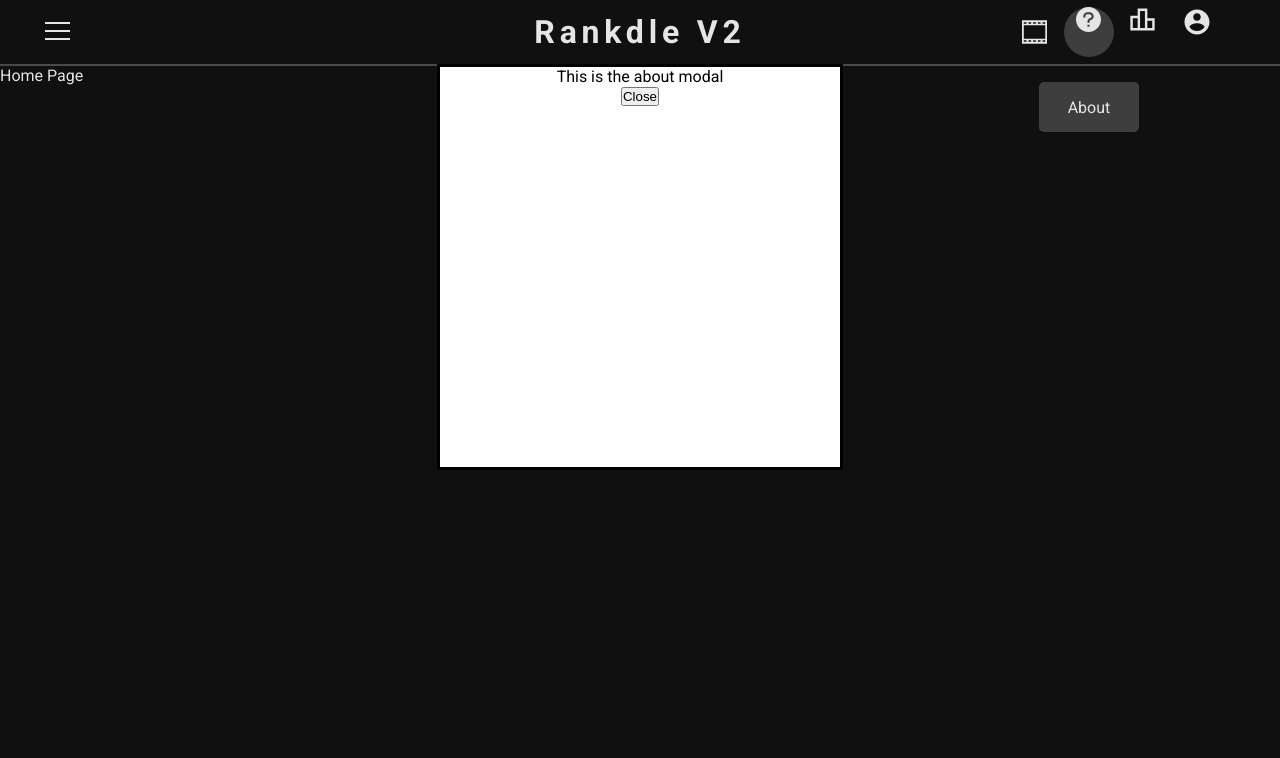
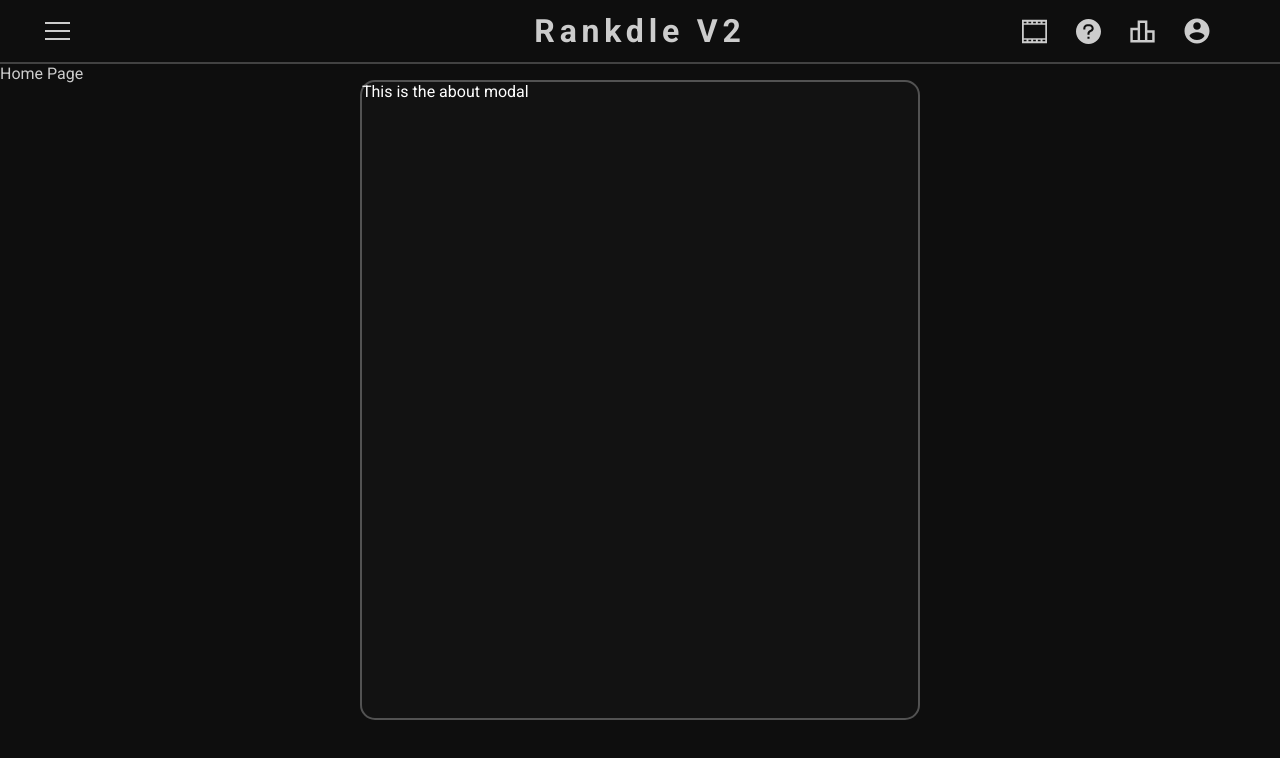
Before and after one commit to AH134/Rankdle-v2, a React (Vite) app: page / in a window 1280 px wide. Both pictures are taken after a click on the button 1088 px from the left and 32 px from the top of the page. Shown: the top 758 px of the page. Built offline with nearby package versions, Linux system fonts and the light colour scheme.

Commit message:
redo modal

```diff
--- a/src/components/Header.jsx
+++ b/src/components/Header.jsx
@@ -1,8 +1,7 @@
-import { useState } from "react";
+import { useState, useRef } from "react";
 import { Link } from "react-router-dom";
 import Hamburger from "hamburger-react";
 import styles from "./Header.module.css";
-import useClickOutside from "../hooks/useClickOutside";
 
 const Sidebar = () => {
   const [showSidebar, setShowSidebar] = useState(false);
@@ -37,14 +36,8 @@ const Sidebar = () => {
   );
 };
 
-const NavbarItem = ({
-  children = null,
-  type = null,
-  route = null,
-  img,
-  imgSize,
-  hoverText,
-}) => {
+const NavbarItem = (props) => {
+  const { type, route, img, imgSize, hoverText, showModal, toggleOpen } = props;
   return (
     <>
       <li className={styles["navbar-items"]}>
@@ -58,9 +51,20 @@ const NavbarItem = ({
               ></img>
             </Link>
           ) : (
-            <Modal img={img} imgSize={imgSize}>
-              {children}
-            </Modal>
+            <button
+              className={styles["button-background"]}
+              onClick={() => {
+                showModal(true);
+                toggleOpen(true);
+              }}
+            >
+              {" "}
+              <img
+                src={`images/header/${img}-icon.svg`}
+                alt={img}
+                width={`${imgSize}px`}
+              ></img>
+            </button>
           )}
         </div>
 
@@ -72,7 +76,9 @@ const NavbarItem = ({
   );
 };
 
-const Navbar = () => {
+const Navbar = (props) => {
+  const { setShowAccount, setShowAbout, setShowStats, setIsOpen } = props;
+
   return (
     <nav>
       <ul id={styles["navbar-list"]}>
@@ -82,19 +88,28 @@ const Navbar = () => {
           img={"submit"}
           imgSize={"25"}
           hoverText={"Submit Clip"}
-        ></NavbarItem>
-
-        <NavbarItem img={"question-mark"} imgSize={"25"} hoverText={"About"}>
-          <About />
-        </NavbarItem>
-
-        <NavbarItem img={"stats"} imgSize={"25"} hoverText={"Stats"}>
-          <Stats />
-        </NavbarItem>
-
-        <NavbarItem img={"account"} imgSize={"30"} hoverText={"Account"}>
-          <Account />
-        </NavbarItem>
+        />
+        <NavbarItem
+          img={"question-mark"}
+          imgSize={"25"}
+          hoverText={"About"}
+          showModal={setShowAbout}
+          toggleOpen={setIsOpen}
+        />
+        <NavbarItem
+          img={"stats"}
+          imgSize={"25"}
+          hoverText={"Stats"}
+          showModal={setShowStats}
+          toggleOpen={setIsOpen}
+        />
+        <NavbarItem
+          img={"account"}
+          imgSize={"30"}
+          hoverText={"Account"}
+          showModal={setShowAccount}
+          toggleOpen={setIsOpen}
+        />
       </ul>
     </nav>
   );
@@ -112,28 +127,47 @@ const Account = () => {
   return <div>This is the Account modal</div>;
 };
 
-const Modal = ({ children, img, imgSize }) => {
-  const [ref, openDialog, closeDialog] = useClickOutside();
-
+const Modal = (props) => {
+  const { children, isOpen, setIsOpen, setShowContent } = props;
+  const modalRef = useRef(0);
   return (
-    <>
-      <button className={styles["button-background"]} onClick={openDialog}>
-        {" "}
-        <img
-          src={`images/header/${img}-icon.svg`}
-          alt={img}
-          width={`${imgSize}px`}
-        ></img>
-      </button>
-      <dialog className={styles["modal"]} ref={ref}>
-        {children}
-        <button onClick={closeDialog}>Close</button>
-      </dialog>
-    </>
+    <div
+      ref={modalRef}
+      className={`${styles["mask-modal"]} ${
+        isOpen ? styles["modal-active"] : ""
+      }`}
+      onClick={(e) => {
+        if (e.target === modalRef.current) {
+          setIsOpen(false);
+          setShowContent(false);
+        }
+      }}
+    >
+      <div
+        className={`${styles["modal-wrapper"]} ${
+          isOpen ? styles["modal-animation"] : ""
+        }`}
+      >
+        <div className={styles["modal-container"]}>{children}</div>
+      </div>
+    </div>
   );
 };
 
 const Header = () => {
+  const [showAbout, setShowAbout] = useState(false);
+  const [showStats, setShowStats] = useState(false);
+  const [showAccount, setShowAccount] = useState(false);
+  const [isOpen, setIsOpen] = useState(false);
+
+  const setShowContent = showAbout
+    ? setShowAbout
+    : showStats
+    ? setShowStats
+    : showAccount
+    ? setShowAccount
+    : null;
+
   return (
     <div id={styles["wrapper"]}>
       <Sidebar />
@@ -142,7 +176,22 @@ const Header = () => {
         <h1>Rankdle V2</h1>
       </Link>
 
-      <Navbar />
+      <Navbar
+        setShowAbout={setShowAbout}
+        setShowAccount={setShowAccount}
+        setShowStats={setShowStats}
+        setIsOpen={setIsOpen}
+      />
+
+      <Modal
+        isOpen={isOpen}
+        setIsOpen={setIsOpen}
+        setShowContent={setShowContent}
+      >
+        {showAbout ? <About /> : null}
+        {showStats ? <Stats /> : null}
+        {showAccount ? <Account /> : null}
+      </Modal>
     </div>
   );
 };
--- a/src/components/Header.module.css
+++ b/src/components/Header.module.css
@@ -8,8 +8,10 @@
 }
 
 .button-background {
+  position: relative;
   display: flex;
   justify-content: center;
+  align-items: center;
   background-color: transparent;
   border: none;
   border-radius: 50%;
@@ -48,7 +50,7 @@
 #sidebar {
   position: absolute;
   transition: all 0.2s;
-  transform: translateX(-200%) translateY(17.1rem);
+  transform: translateX(-200%) translateY(17rem);
   border: 2px solid rgb(82, 82, 82);
   border-left: none;
   background-color: #121212;
@@ -57,7 +59,7 @@
 }
 
 .active {
-  transform: translate(-2rem) translateY(17.1rem) !important;
+  transform: translateX(-2rem) translateY(17rem) !important;
 }
 
 #title {
@@ -86,11 +88,39 @@
   margin: 2px;
 }
 
-.modal {
+.mask-modal {
+  overflow: hidden;
   position: absolute;
-  margin: 5% auto;
-  width: 25rem;
-  height: 25rem;
+  display: flex;
+  visibility: collapse;
+  justify-content: center;
+  align-items: center;
+  top: 0;
+  right: 0;
+  background-color: rgba(0, 0, 0, 0.2);
+  height: 100%;
+  width: 100%;
+}
+
+.modal-wrapper {
+  background-color: #121212;
+  border: 2px solid rgb(82, 82, 82);
+  border-radius: 15px;
+  height: 40rem;
+  width: 35rem;
+  transform: translateY(200%);
+  transition: all 0.2s;
+}
+
+.modal-animation {
+  transform: translateY(0%);
+}
+
+.modal-container {
+}
+
+.modal-active {
+  visibility: visible !important;
 }
 
 /*
--- a/src/hooks/useClickOutside.jsx
+++ /dev/null
@@ -1,36 +0,0 @@
-import { useRef, useEffect } from "react";
-
-const useClickOutside = () => {
-  const ref = useRef(0);
-
-  const openDialog = () => {
-    const dialogElement = ref.current;
-    dialogElement.showModal();
-  };
-
-  const closeDialog = () => {
-    const dialogElement = ref.current;
-    dialogElement.close();
-  };
-
-  useEffect(() => {
-    const handleClickOutside = (e) => {
-      const dialogElement = ref.current;
-
-      if (e.target === dialogElement) {
-        setTimeout(() => {
-          dialogElement.close();
-        }, 200);
-      }
-    };
-    document.addEventListener("mousedown", handleClickOutside);
-
-    return () => {
-      document.removeEventListener("mousedown", handleClickOutside);
-    };
-  }, []);
-
-  return [ref, openDialog, closeDialog];
-};
-
-export default useClickOutside;
--- a/src/index.css
+++ b/src/index.css
@@ -5,10 +5,12 @@
   padding: 0;
   font-weight: 400;
   text-decoration: none;
+  box-sizing: border-box;
 }
 
 body {
   font-family: "Roboto", sans-serif;
   background-color: #121212;
   color: white;
+  min-height: 100vh;
 }
```
